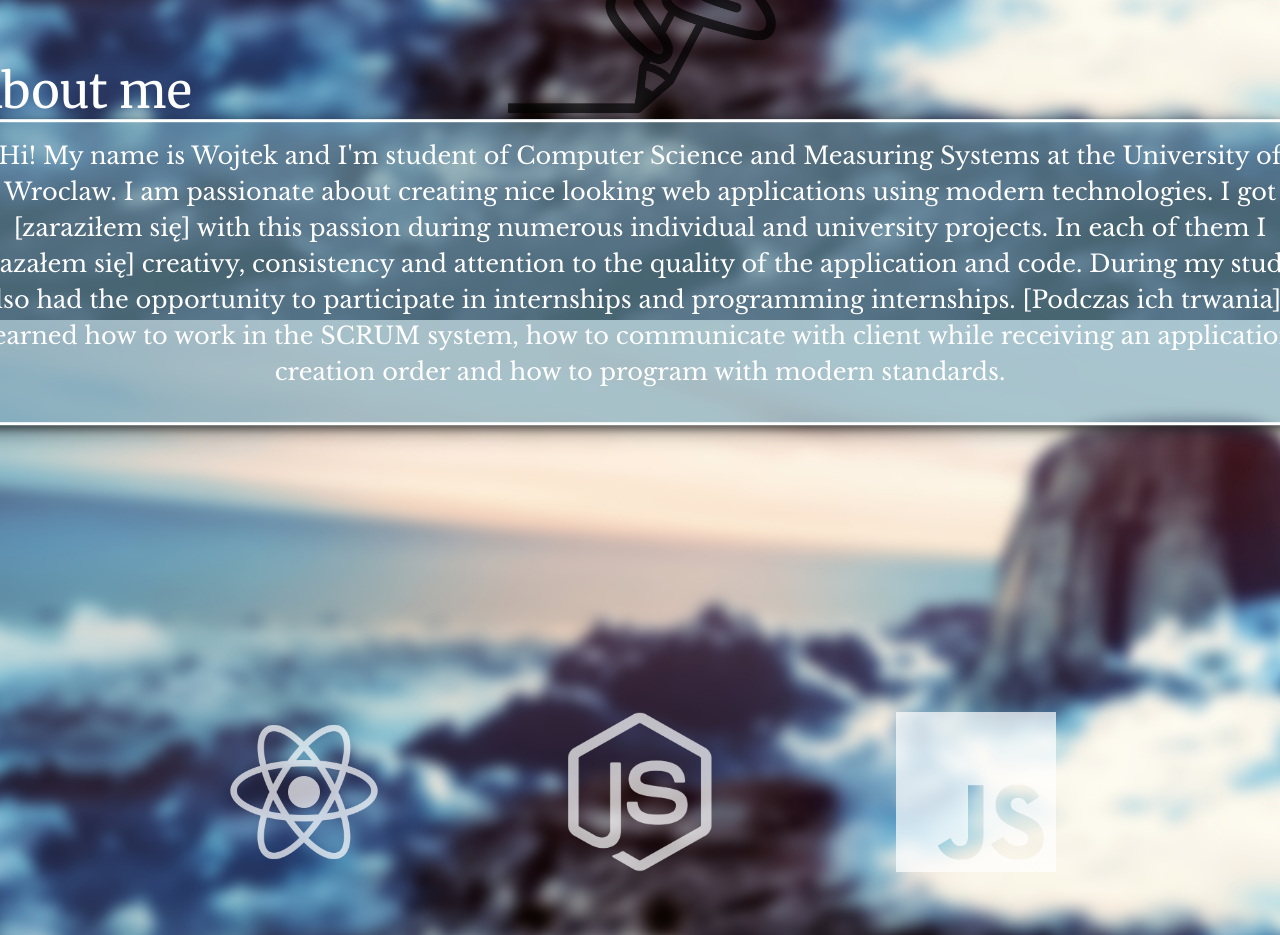
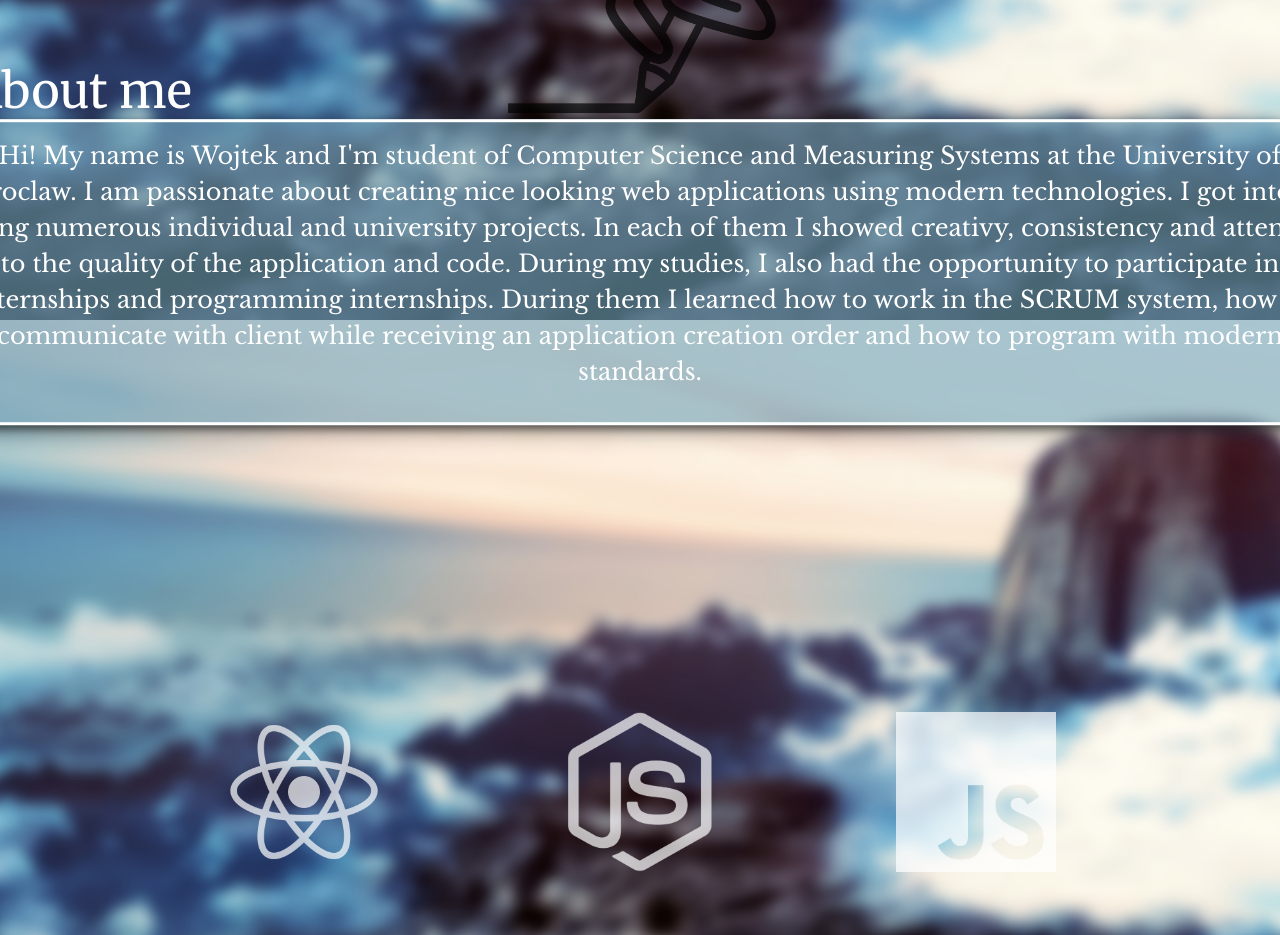
Before and after one commit to wojciechkubiak/my-site, a React (Create React App) app: page / in a window 1280 px wide. Shown: the part 1280-2215 px from the top of the page. Built offline with nearby package versions, Linux system fonts and the light colour scheme.

Commit message:
Paragraph update

```diff
--- a/src/components/About/About.js
+++ b/src/components/About/About.js
@@ -8,13 +8,12 @@ const About = () => (
         <h1>About me</h1>
         <div className="AboutText">
           <p>
-            Hi! My name is Wojtek and I'm student of Computer Science and Measuring Systems at the University of Wroclaw.
-            I am passionate about creating nice looking web applications using modern technologies.
-            I got [zaraziłem się] with this passion during numerous individual and university projects.
-            In each of them I [wykazałem się] creativy, consistency and attention to the quality of the application and code.
-            During my studies, I also had the opportunity to participate in internships and programming internships.
-            [Podczas ich trwania] I learned how to work in the SCRUM system, how to communicate with client while receiving
-            an application creation order and how to program with modern standards.
+          Hi! My name is Wojtek and I'm student of Computer Science and Measuring Systems at the University of Wroclaw.
+          I am passionate about creating nice looking web applications using modern technologies. I got into it during
+          numerous individual and university projects. In each of them I showed creativy, consistency and attention to
+          the quality of the application and code. During my studies, I also had the opportunity to participate in
+          internships and programming internships. During them I learned how to work in the SCRUM system, how to
+          communicate with client while receiving an application creation order and how to program with modern standards.
           </p>
         </div>
       </div>
```
